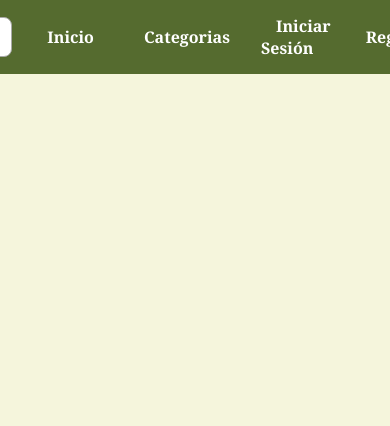
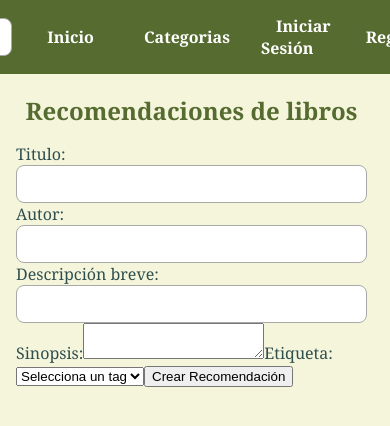
Before and after one commit to GodtoL/Bibliovotes-front-react, a React (Vite) app: page / in a window 390 px wide. Shown: the top 426 px of the page. Built offline with nearby package versions, Linux system fonts and the light colour scheme.

Commit message:
Se agrega la sección principal

```diff
--- /dev/null
+++ b/src/MainSection.jsx
@@ -0,0 +1,35 @@
+export default function MainSection() {
+    return (
+        <>
+            <main>
+                <h1>Recomendaciones de libros</h1>
+                <form>
+                    <CreateBookLabel propName="Titulo" />
+                    <CreateBookLabel propName="Autor" />
+                    <CreateBookLabel propName="Descripción breve" />
+                    <label>Sinopsis:</label>
+                    <textarea required></textarea>
+                    <label>Etiqueta:</label>
+                    <select required>
+                        <option value="" disabled selected>
+                            Selecciona un tag
+                        </option>
+                        <option value="ficcion">Ficción</option>
+                        <option value="no-ficcion">No Ficción</option>
+                        <option value="misterio">Misterio</option>
+                    </select>
+                    <button type="submit">Crear Recomendación</button>
+                </form>
+            </main>
+        </>
+    );
+}
+
+function CreateBookLabel({ propName }) {
+    return (
+        <>
+            <label>{propName}:</label>
+            <input type="text" name={propName.toLowerCase().replace(/\s/g, "-")} required />
+        </>
+    );
+}
--- a/src/main.jsx
+++ b/src/main.jsx
@@ -1,9 +1,11 @@
 import { StrictMode } from 'react'
 import { createRoot } from 'react-dom/client'
 import Header from './Header.jsx'
+import MainSection from './MainSection.jsx'
 
 createRoot(document.getElementById('root')).render(
   <StrictMode>
     <Header></Header>
+    <MainSection></MainSection>
   </StrictMode>,
 )
--- a/src/styles.css
+++ b/src/styles.css
@@ -1,3 +1,5 @@
+/* styles.css */
+
 body {
     margin: 0;
     font-family: 'Georgia', serif; /* Fuente elegante y relajada */
@@ -61,3 +63,162 @@ input[type="text"]:focus {
   outline: none;
   box-shadow: 0px 0px 5px rgba(85, 107, 47, 0.5);
 }
+
+h1 {
+text-align: center;
+margin-top: 20px;
+color: #556B2F; /* Verde musgo */
+font-size: 24px;
+}
+
+.link-list {
+max-width: 600px;
+margin: 20px auto;
+padding: 0;
+list-style: none;
+}
+
+.link-list li {
+margin-bottom: 10px;
+background-color: #FFFFFF; /* Fondo blanco */
+padding: 10px;
+border-radius: 5px;
+border: 1px solid #DCDCDC; /* Gris claro */
+box-shadow: 0 2px 4px rgba(0, 0, 0, 0.1); /* Sombra sutil */
+}
+
+.link-list a {
+text-decoration: none;
+color: #6B8E23; /* Verde oliva */
+font-weight: bold;
+transition: color 0.3s ease;
+}
+
+.link-list a:hover {
+color: #556B2F; /* Verde musgo */
+}
+
+button#ver-mas {
+display: block;
+margin: 20px auto;
+padding: 10px 20px;
+font-size: 16px;
+font-weight: bold;
+color: #FFFFFF;
+background-color: #6B8E23; /* Verde oliva */
+border: none;
+border-radius: 5px;
+cursor: pointer;
+transition: background-color 0.3s ease;
+}
+
+button#ver-mas:hover {
+background-color: #556B2F; /* Verde musgo */
+}
+
+.tags-list{
+  list-style: none;
+  padding: 0;
+  color: #556B2F;
+  display: flex;
+}
+
+.tag-item{
+  background-color: #ff0000;
+
+}
+
+.votes{
+  display: flex;
+  gap: 0.5rem;
+}
+main{
+  display: flex;
+  flex-direction: column;
+  justify-content: center;
+  align-items: center;
+}
+.book-create-form {
+  background-color: #f7f9e9; /* Fondo claro y agradable */
+  border: 2px solid #c2d6b3; /* Borde suave */
+  border-radius: 8px; /* Esquinas redondeadas */
+  padding: 20px;
+  max-width: 400px; /* Ancho máximo para centrar el contenido */
+  margin: 20px auto; /* Centrar el formulario */
+  box-shadow: 0 4px 6px rgba(0, 0, 0, 0.1); /* Sombra para dar profundidad */
+  font-family: Arial, sans-serif;
+}
+
+.book-create-form h2 {
+  text-align: center;
+  color: #4c7031; /* Color relacionado con el esquema general */
+  margin-bottom: 20px;
+}
+
+.book-create-form label {
+  display: block;
+  font-weight: bold;
+  margin-bottom: 8px;
+  color: #4c7031;
+}
+
+.book-create-form textarea {
+  width: 100%;
+  padding: 10px;
+  margin-bottom: 15px;
+  border: 1px solid #c2d6b3;
+  border-radius: 5px;
+  font-size: 14px;
+  font-family: Arial, sans-serif;
+}
+.create-button{
+  width: 20%;
+  background-color: #6B8E23; /* Botón con un color verde agradable */
+  color: #fff; /* Texto blanco */
+  padding: 12px;
+  border: none;
+  border-radius: 5px;
+  font-size: 16px;
+  cursor: pointer;
+  transition: background-color 0.3s;
+}
+
+.create-button:hover {
+  background-color: #3a5725; /* Color más oscuro al pasar el mouse */
+}
+.book-create-form button {
+  width: 100%;
+  background-color: #6B8E23; /* Botón con un color verde agradable */
+  color: #fff; /* Texto blanco */
+  padding: 12px;
+  border: none;
+  border-radius: 5px;
+  font-size: 16px;
+  cursor: pointer;
+  transition: background-color 0.3s;
+}
+
+.book-create-form button:hover {
+  background-color: #3a5725; /* Color más oscuro al pasar el mouse */
+}
+
+@media (max-width: 768px) {
+  main {
+      width: 90%;
+      padding: 0 1rem;
+  }
+
+  .comments-list li {
+      padding: 0.5rem;
+  }
+
+  input[type="text"] {
+      font-size: 14px;
+  }
+
+  .vote-button {
+      width: 100%;
+      height: auto;
+      padding: 10px;
+  }
+}
```
